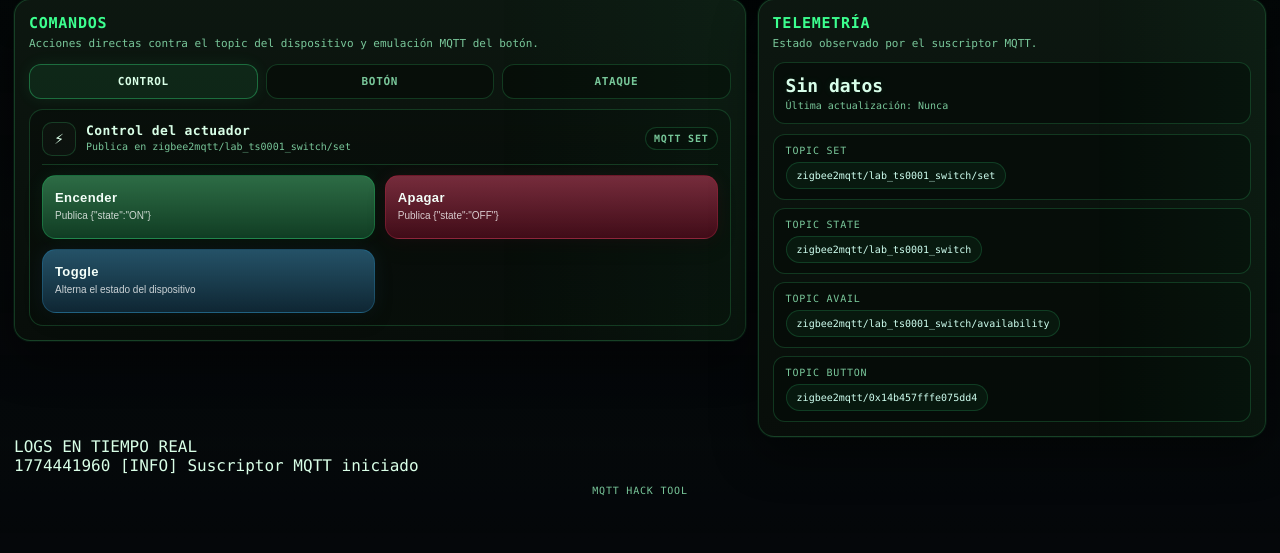
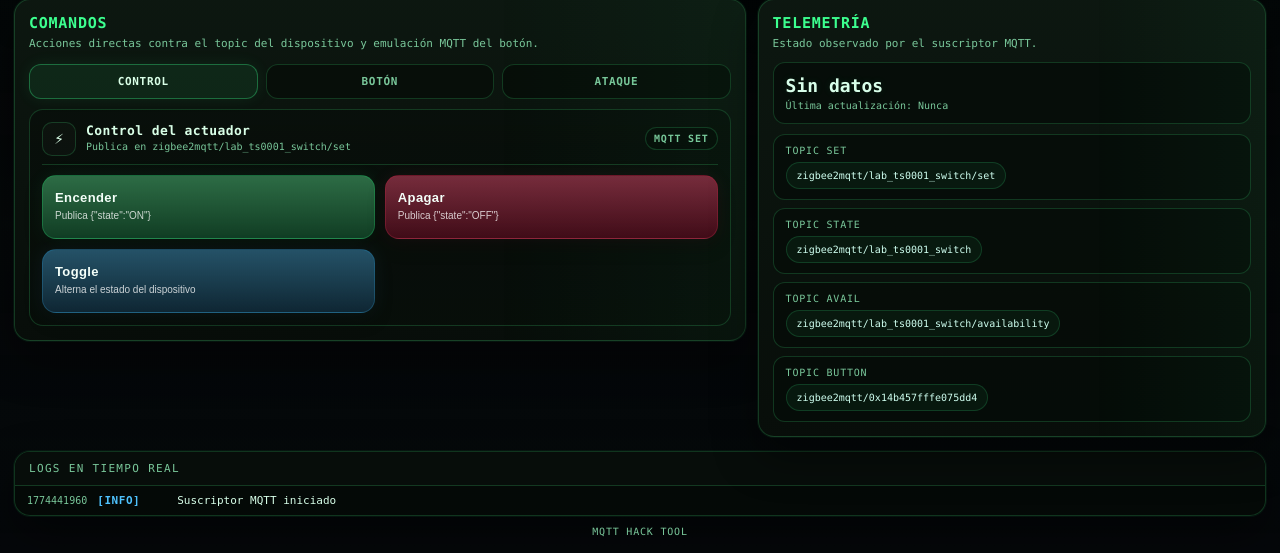
Before and after one commit to LuisAlbertoFP/zigbee2mqtt, a Flask app: page / in a window 1280 px wide. Shown: the part 249-802 px from the top of the page. Before the commit the page ends 745 px from the top, so only its background shows below. Run offline with Flask 3, Linux system fonts and the light colour scheme.

Commit message:
logs  estilos

```diff
--- a/web/static/estilos.css
+++ b/web/static/estilos.css
@@ -643,3 +643,80 @@
     .brand-text {
       min-width: 0;
     }
+
+    /* =========================
+   LOG TERMINAL (BOTTOM)
+========================= */
+
+.log-terminal {
+  margin-top: 14px;
+  border-radius: 16px;
+  border: 1px solid var(--line);
+  background: rgba(5,10,7,.9);
+  box-shadow: var(--shadow);
+  overflow: hidden;
+}
+
+.log-header {
+  padding: 10px 14px;
+  font-size: 11px;
+  letter-spacing: .12em;
+  text-transform: uppercase;
+  color: var(--muted);
+  border-bottom: 1px solid var(--line);
+  background: rgba(8,14,10,.9);
+}
+
+.log-body {
+  max-height: 240px;
+  overflow: auto;
+  font-size: 11px;
+  font-family: monospace;
+}
+
+.log-line {
+  display: flex;
+  gap: 10px;
+  padding: 8px 12px;
+  border-bottom: 1px solid rgba(255,255,255,0.03);
+  align-items: center;
+}
+
+.log-line:last-child {
+  border-bottom: none;
+}
+
+.log-time {
+  color: var(--muted);
+  min-width: 60px;
+  font-size: 10px;
+}
+
+.log-level {
+  font-weight: 800;
+  letter-spacing: .05em;
+  min-width: 70px;
+}
+
+/* colores por tipo */
+.log-line.ok .log-level {
+  color: var(--green);
+}
+
+.log-line.info .log-level {
+  color: var(--blue);
+}
+
+.log-line.warn .log-level {
+  color: var(--amber);
+}
+
+.log-line.error .log-level {
+  color: var(--red);
+}
+
+.log-msg {
+  color: #d8ffea;
+  flex: 1;
+  overflow-wrap: anywhere;
+}
```
